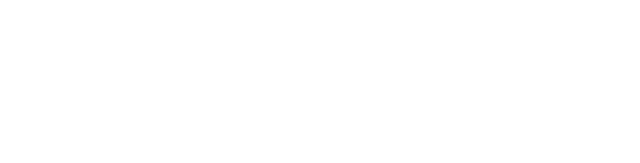
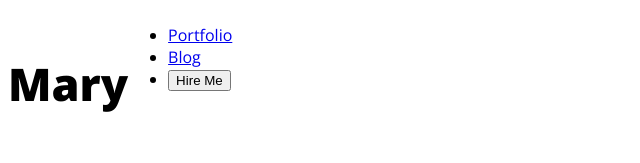
Before and after one commit to karimataulctg/developer-portfolio, a plain HTML site: page index.html in a window 1280 px wide. Shown: the whole page, without its empty margins (0-640 px from the left). Drawn offline with nearby package versions, Linux system fonts and the light colour scheme.

```diff
--- a/index.html
+++ b/index.html
@@ -3,10 +3,23 @@
 <head>
     <meta charset="UTF-8">
     <meta name="viewport" content="width=device-width, initial-scale=1.0">
-    <title>Document</title>
+    <title>My Developer Portfolio</title>
+    <link rel="preconnect" href="https://fonts.googleapis.com">
+    <link rel="preconnect" href="https://fonts.gstatic.com" crossorigin>
+    <link href="https://fonts.googleapis.com/css2?family=Open+Sans:ital,wght@0,300..800;1,300..800&display=swap" rel="stylesheet">
+    <link rel="stylesheet" href="styles/portfolio.css">
 </head>
-<body>
-    <header></header>
+<body class="open-sans-uniquifier">
+    <header>
+        <nav>
+            <h3 class="nave-title">Mary</h3>
+            <ul>
+                 <li><a href="#">Portfolio</a></li>
+                 <li><a href="#">Blog</a></li>
+                 <li><a href="#"><button>Hire Me</button></a></li>
+            </ul>
+        </nav>
+    </header>
     <main></main>
     <footer></footer>
 
--- /dev/null
+++ b/styles/portfolio.css
@@ -0,0 +1,17 @@
+
+
+.open-sans-uniquifier {
+  font-family: "Open Sans", sans-serif;
+  font-optical-sizing: auto;
+  font-style: normal;
+  font-variation-settings:
+    "wdth" 100;
+}
+/* nav styles */
+nav {
+    display: flex;
+}
+.nave-title{
+    font-weight: 800;
+    font-size: 45px;
+}
```
